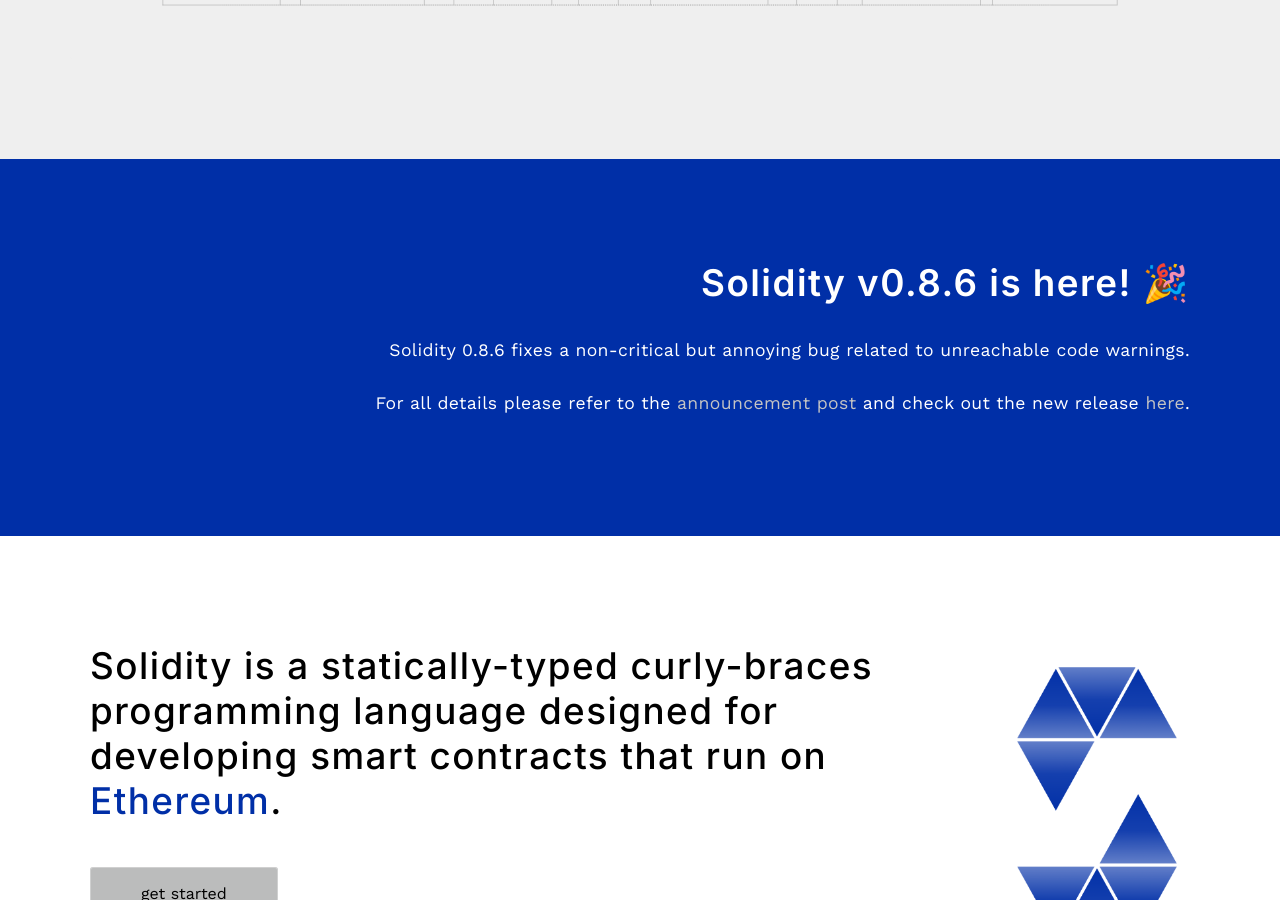
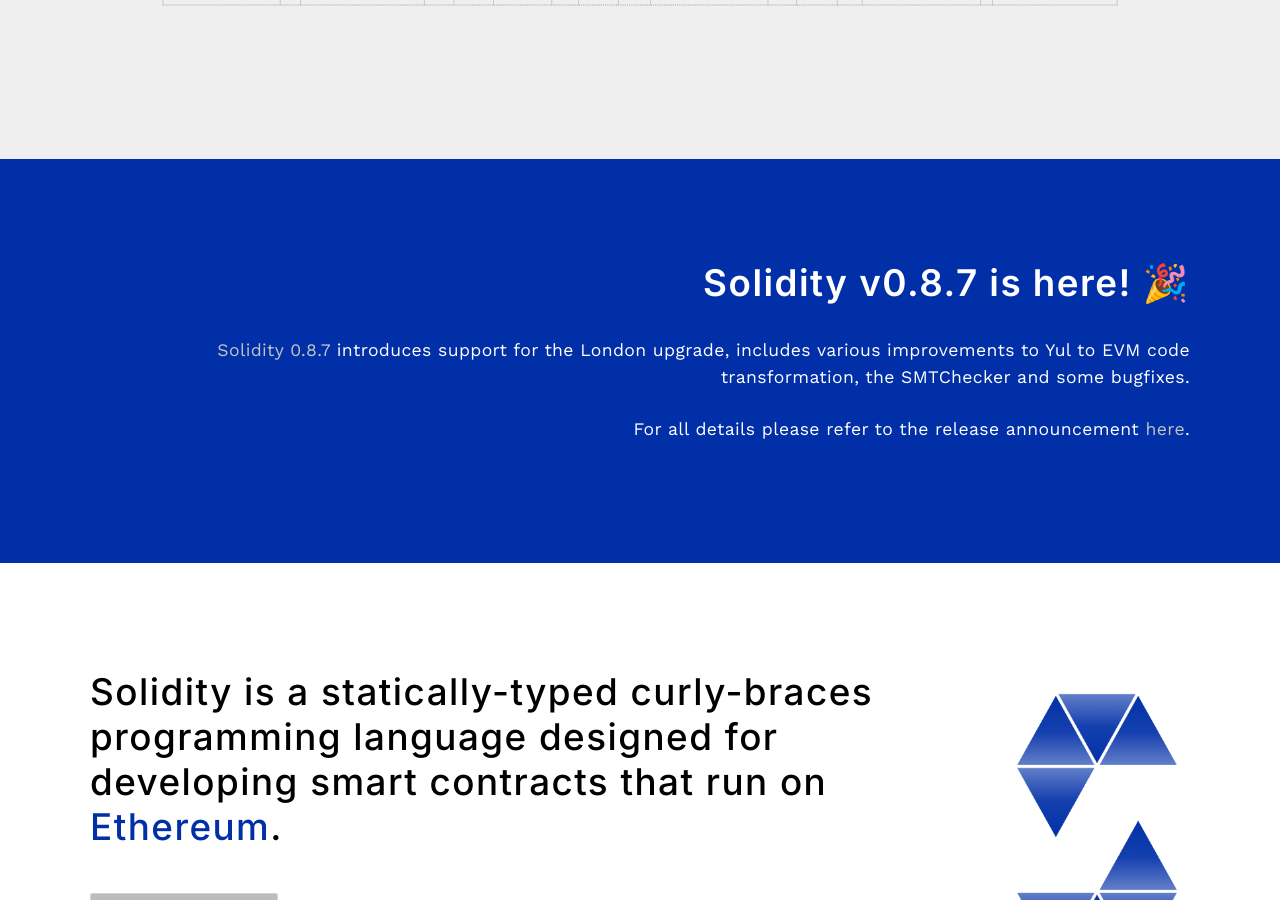
Before and after one commit to ethereum/solidity-portal, a Jekyll site: the page built from index.html, in a window 1280 px wide and 900 px high, scrolled down 590 px. Built offline with Jekyll 4.4.1, drawn with Linux system fonts in a browser that asks for light colours; some web fonts are replaced; the list of posts is cut into pages by our own code.

Commit message:
Update index.html

```diff
--- a/index.html
+++ b/index.html
@@ -25,9 +25,9 @@
 <section class="highlight-section-blue">
 	<div class="container flex">
 		<div class="text editable">
-			<h2><strong>Solidity v0.8.6 is here! 🎉</strong></h2>
-			<p>Solidity 0.8.6 fixes a non-critical but annoying bug related to unreachable code warnings.
-			<br><br>For all details please refer to the <a href="https://blog.soliditylang.org/2021/06/22/solidity-0.8.6-release-announcement/">announcement post</a> and check out the new release <a href="https://github.com/ethereum/solidity/releases/tag/v0.8.6">here</a>.</p>
+			<h2><strong>Solidity v0.8.7 is here! 🎉</strong></h2>
+			<p><a href="https://github.com/ethereum/solidity/releases/tag/v0.8.7">Solidity 0.8.7</a> introduces support for the London upgrade, includes various improvements to Yul to EVM code transformation, the SMTChecker and some bugfixes.
+			<br><br>For all details please refer to the release announcement <a href="https://blog.soliditylang.org/2021/08/11/solidity-0.8.7-release-announcement/">here</a>.</p>
 		</div>
 	</div>
 </section>
```
